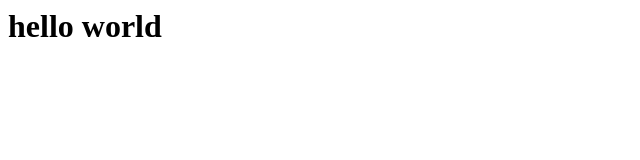
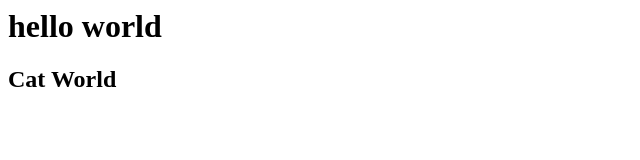
Before and after one commit to saloni186/FirstDemo, a plain HTML site: page index.html in a window 1280 px wide. Shown: the whole page, without its empty margins (0-640 px from the left). Drawn offline with Linux system fonts and the light colour scheme.

Commit message:
Cat world

```diff
--- a/index.html
+++ b/index.html
@@ -1 +1,2 @@
 <h1>hello world</h1>
+<h2>Cat World</h2>
```
